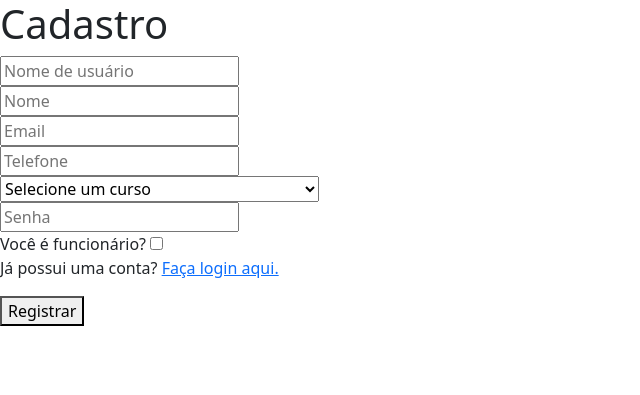
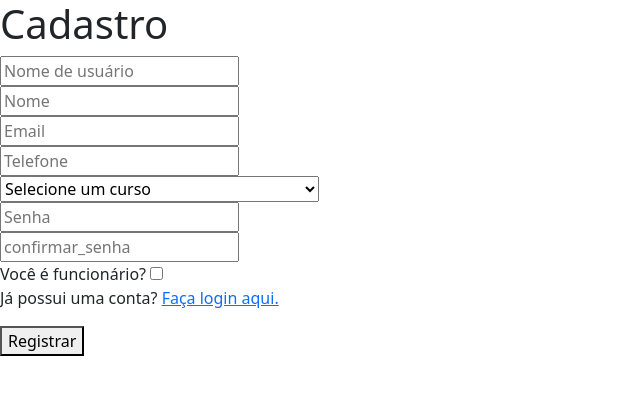
Before and after one commit to majupeixoto/polaris, a Django app: page /cadastro_usuario/ in a window 1280 px wide. Shown: the top 395 px of the page, without its empty margins (0-640 px from the left). Run offline with Django 5.2, Linux system fonts and the light colour scheme.

Commit message:
adicionando confirmação de senha

```diff
--- a/Projeto/apps/templates/apps/cadastro_usuario.html
+++ b/Projeto/apps/templates/apps/cadastro_usuario.html
@@ -36,6 +36,10 @@
             <input type="password" placeholder="Senha" id="password" name="password" required>
         </div>
 
+        <div class="box-user"></div>
+            <input type="confirm_password" placeholder="confirmar_senha" id="confirm_password" name="confirm_password" required>
+        </div>
+
         <div class="box-user">
             <label for="trocar_perfil">Você é funcionário?</label>
             <input type="checkbox" id="trocar_perfil" name="trocar_perfil">
--- a/Projeto/apps/views.py
+++ b/Projeto/apps/views.py
@@ -16,6 +16,7 @@ def cadastro_usuario(request):
         email = request.POST['email']
         telefone = request.POST['telefone']
         password = request.POST['password']
+        confirm_password = request.POST['confirm_password']
         curso = request.POST['curso']
         perfil_tipo = request.POST.get('trocar_perfil')
 
@@ -25,6 +26,8 @@ def cadastro_usuario(request):
             messages.error(request, 'Username já existe!')
         elif User.objects.filter(email=email).exists():
             messages.error(request, 'Email já cadastrado!')
+        elif (password != confirm_password):
+            messages.error(request, 'As senhas não se coincidem!')
         else:
             # Cria o usuário e o perfil
             user = User.objects.create_user(username=username, email=email, password=password)
```
